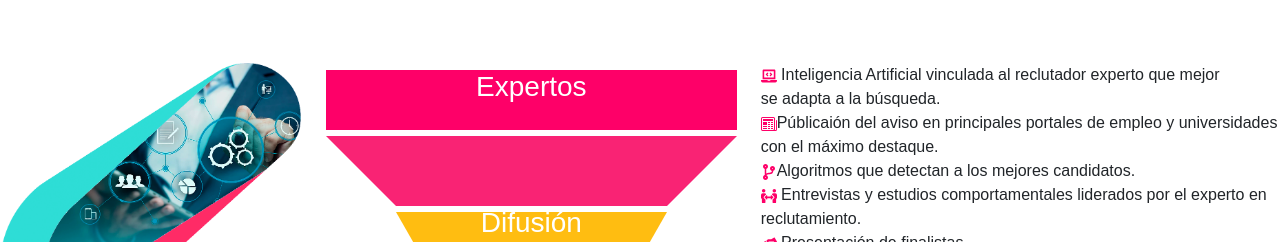
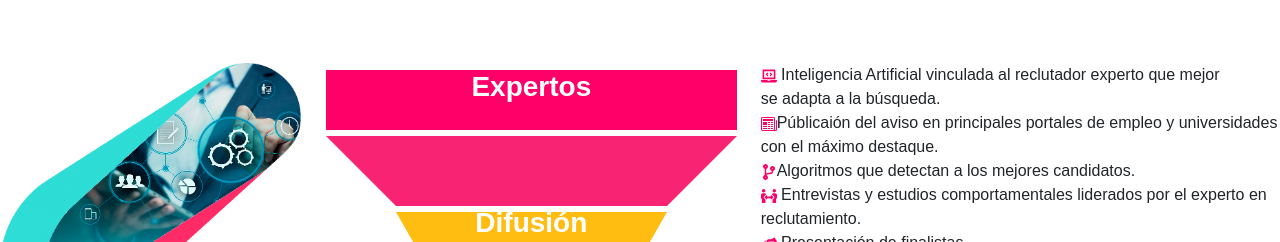
Before and after one commit to marianRuizDev/BumeranSelecta, a React (Vite) app: page / in a window 1280 px wide. Shown: the part 710-952 px from the top of the page. Built offline with nearby package versions, Linux system fonts and the light colour scheme; a web font is replaced by a local one.

Commit message:
vista admin/home

```diff
--- a/src/style/contenido.scss
+++ b/src/style/contenido.scss
@@ -65,4 +65,6 @@ h3 {
 
 .rec-titulo {
     color: #fff;
+    font-weight: bold;
+    text-align: center;
 }
```
